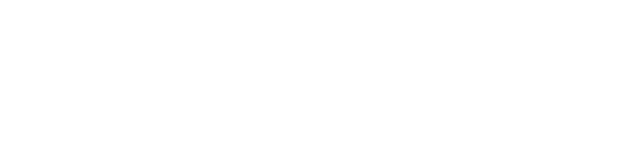
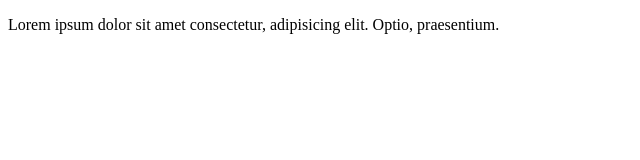
Before and after one commit to rubenjcano/Python, a plain HTML site: page index.html in a window 1280 px wide. Shown: the whole page, without its empty margins (0-640 px from the left). Drawn offline with Linux system fonts and the light colour scheme.

Commit message:
Agregar DIV contenedor

```diff
--- a/index.html
+++ b/index.html
@@ -7,5 +7,12 @@
 </head>
 <body>
 
+    <!--DIV CONTENEDOR 1-->
+    <div class="container">
+        <div class="row">
+            <p>Lorem ipsum dolor sit amet consectetur, adipisicing elit. Optio, praesentium.</p>
+        </div>
+    </div>
+
 </body>
 </html>
```
